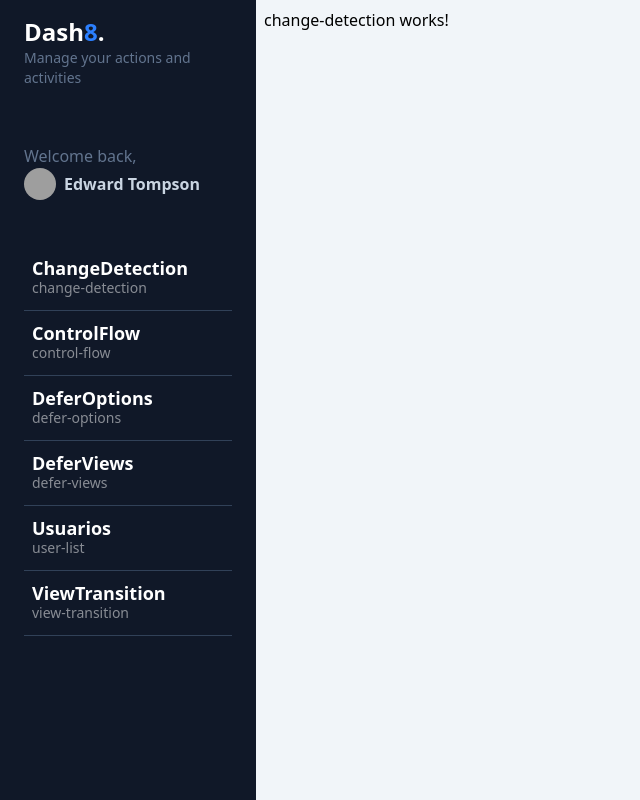
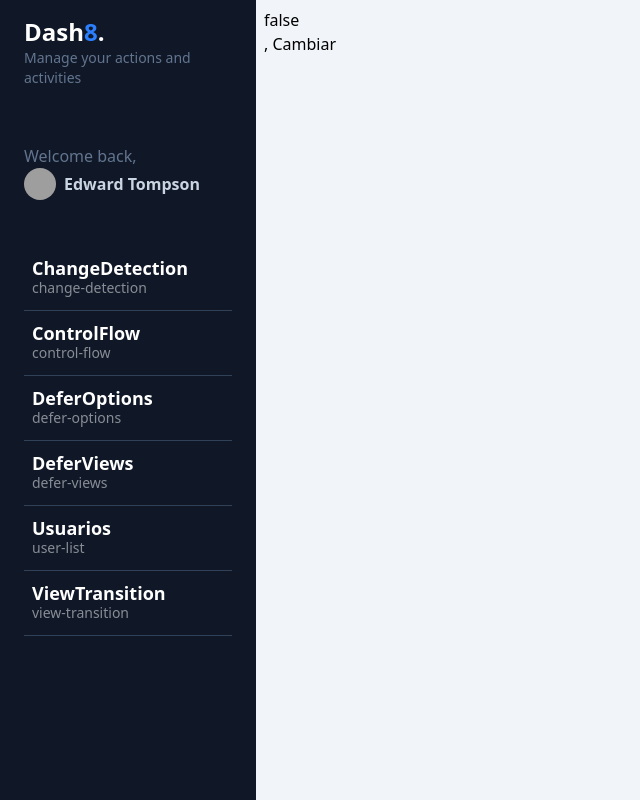
Before and after one commit to JhonCODEOWO/MyDashboard_Angular19-, an Angular app: page /dashboard/change-detection in a window 1280 px wide. Shown: the whole page, without its empty margins (0-640 px from the left). Built offline with nearby package versions, Linux system fonts and the light colour scheme; grey boxes are pictures that could not be loaded.

Commit message:
ChangeDetections code added.

```diff
--- /dev/null
+++ b/src/app/dashboard/pages/change-detection/change-detection.component.html
@@ -0,0 +1,2 @@
+<p>{{state}}</p>,
+<button (click)="change()">Cambiar</button>
--- a/src/app/dashboard/pages/change-detection/change-detection.component.ts
+++ b/src/app/dashboard/pages/change-detection/change-detection.component.ts
@@ -1,14 +1,26 @@
-import { ChangeDetectionStrategy, Component } from '@angular/core';
+import { ChangeDetectionStrategy, Component, OnInit } from '@angular/core';
 
 @Component({
   selector: 'app-change-detection',
   imports: [],
-  template: `<p>change-detection works!</p>`,
+  templateUrl: './change-detection.component.html',
   styles: `
     :host {
       display: block;
     }
   `,
-  changeDetection: ChangeDetectionStrategy.OnPush,
+  changeDetection: ChangeDetectionStrategy.Default,
 })
-export default class ChangeDetectionComponent { }
+export default class ChangeDetectionComponent{
+  state: boolean = false;
+
+  constructor(){
+    setTimeout(() => {
+      this.state = true;
+    }, 3000)
+  }
+
+  change(){
+    this.state = true;
+  }
+}
--- a/src/app/dashboard/pages/control-flow/control-flow.component.html
+++ b/src/app/dashboard/pages/control-flow/control-flow.component.html
@@ -1,4 +1,4 @@
-<app-title title="Control flow" title2="No se va a usar" withShadow withShadow2/>
+<app-title title="Control flow" title2="No se va a usar" withShadow/>
 
 <section class="grid grid-cols-1 md:grid-cols-2 gap-3">
     <!--ngIF  -->
--- a/src/app/shared/components/title/title.component.ts
+++ b/src/app/shared/components/title/title.component.ts
@@ -13,7 +13,6 @@ import { booleanAttribute, ChangeDetectionStrategy, Component, Input, input, sig
 })
 export class TitleComponent {
   title = input.required(); //Required con signals
-  @Input({required: true}) title2!: string;
   @Input({transform: booleanAttribute}) withShadow: boolean = false;
-  withShadow2 = input.required({transform: booleanAttribute}); //Transform en signal
+  withShadow2 = input({transform: booleanAttribute}); //Transform en signal
 }
```
